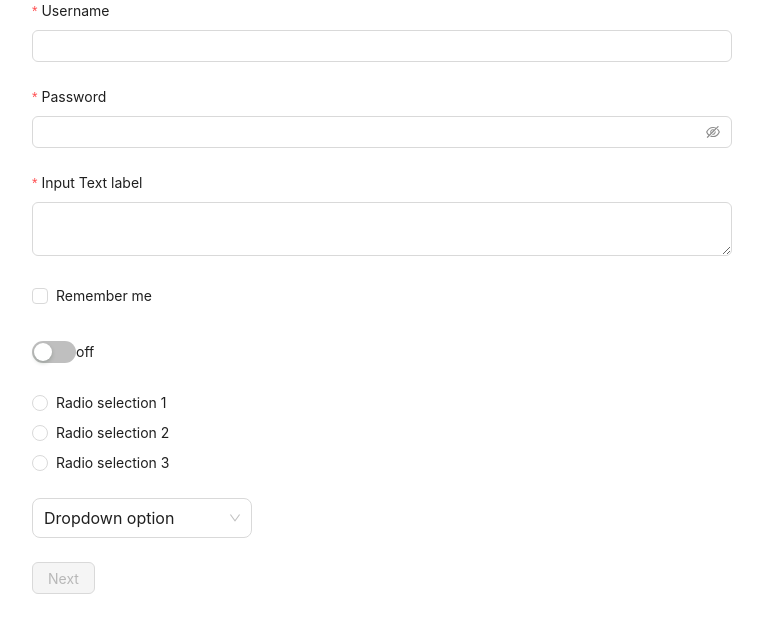
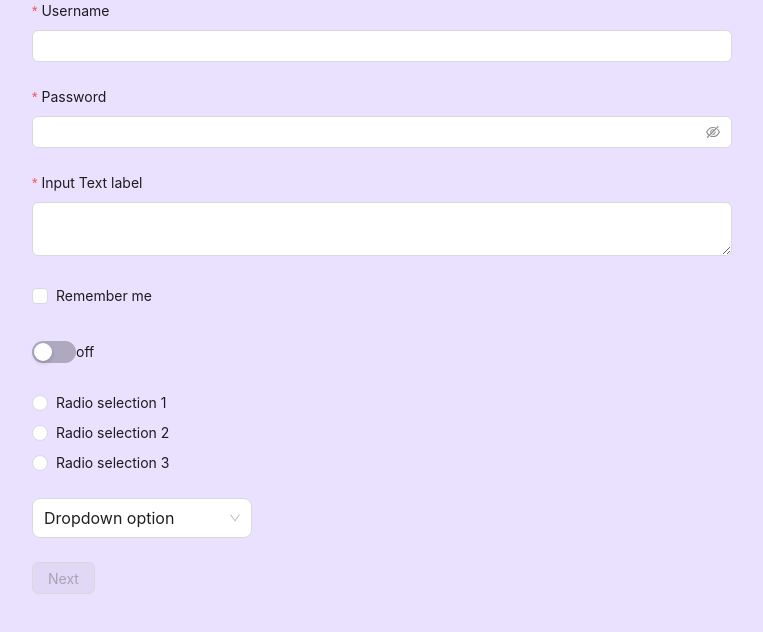
Before and after one commit to baysarov077/validation-react-form, a React (Create React App) app: page / in a window 1280 px wide. Shown: the top 632 px of the page, without its empty margins (258-1021 px from the left). Built offline with nearby package versions, Linux system fonts and the light colour scheme.

Commit message:
Добавил цвет заднего фона

```diff
--- a/src/index.css
+++ b/src/index.css
@@ -2,6 +2,7 @@ body {
   margin: 0;
   padding: 0;
   box-sizing: border-box;
+  background-color: #e9e1ffff;
 }
 
 .container {
```
